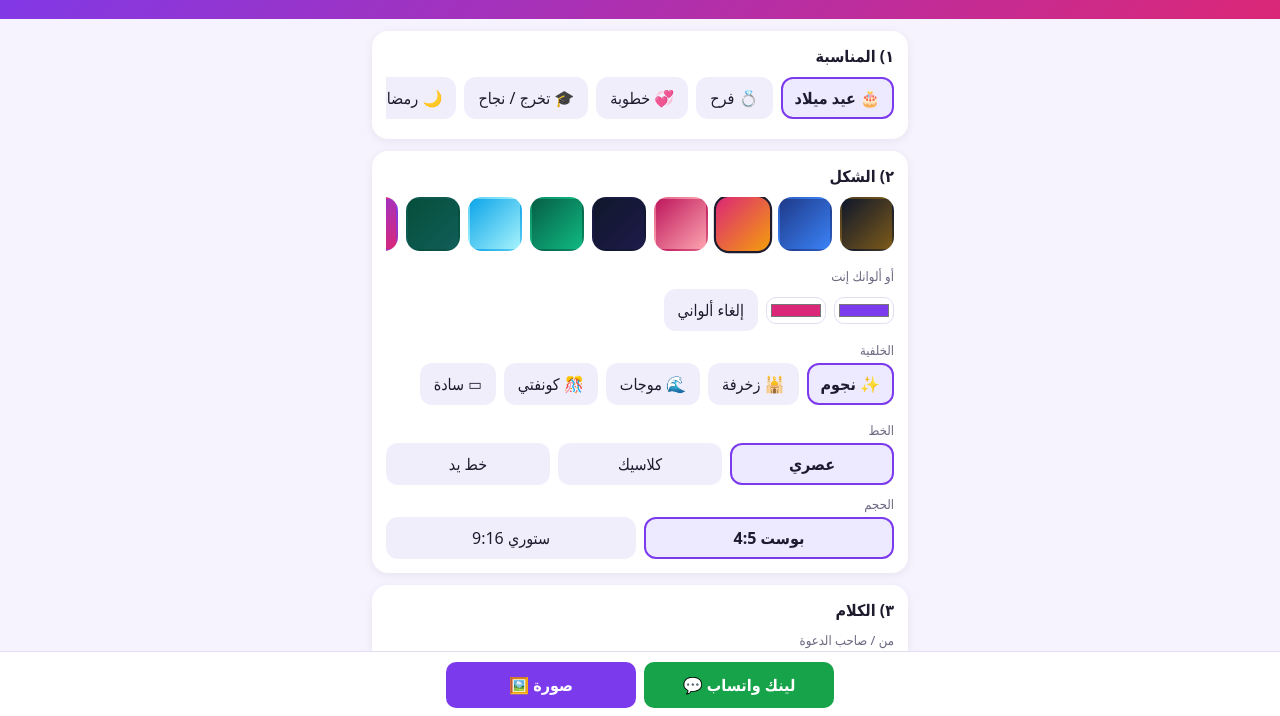
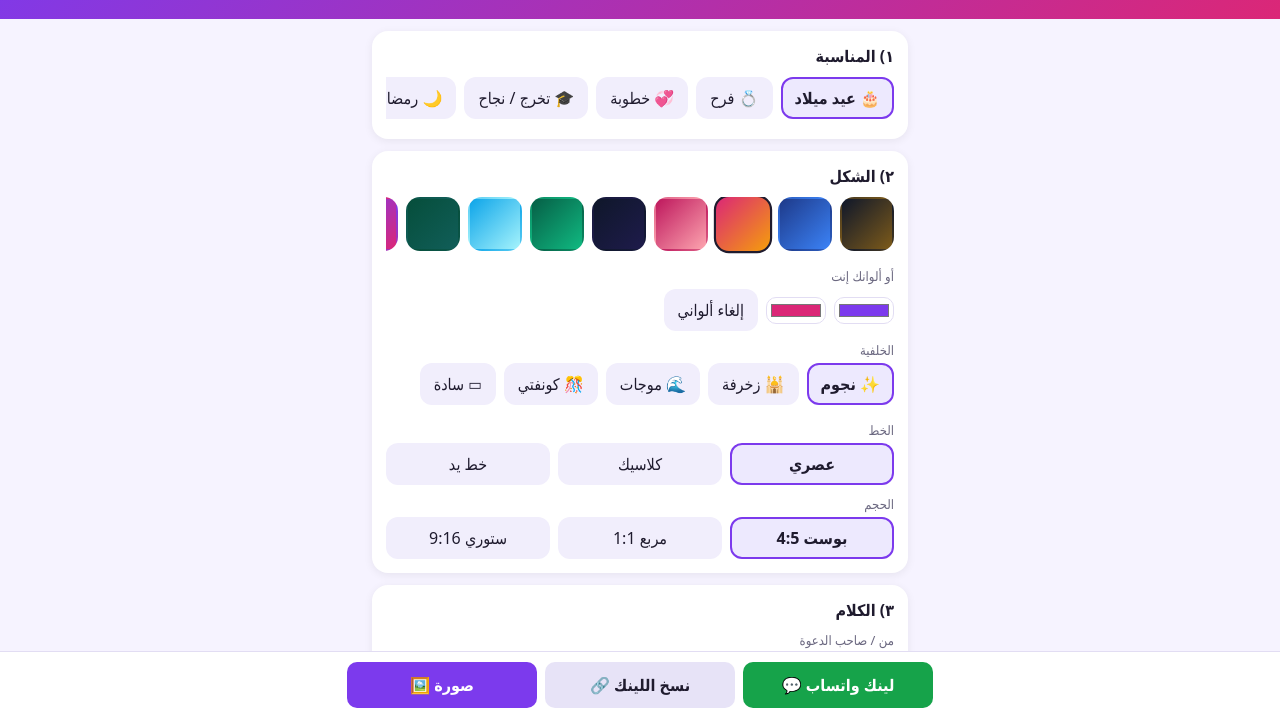
Before and after one commit to mohamedelsayed16399-bit/kartak-cards, a plain HTML site: page index.html in a window 1280 px wide. Shown: the part 82-798 px from the top of the page. Drawn offline with Linux system fonts and the light colour scheme.

Commit message:
Update index.html

```diff
--- a/index.html
+++ b/index.html
@@ -44,7 +44,7 @@ button.b.wa{background:#16a34a}button.b.g{background:#e7e3f7;color:var(--ink)}
 <div id="editor">
 <div class="card"><h2>١) المناسبة</h2><div class="scroll" id="ocs"></div></div>
 <div class="card"><h2>٢) الشكل</h2><div class="scroll" id="ths"></div>
-<label>أو ألوانك إنت</label><div class="row2" style="display:flex;gap:8px;align-items:center"><input type="color" id="c1" value="#7c3aed" style="width:60px;padding:2px"><input type="color" id="c2" value="#db2777" style="width:60px;padding:2px"><button class="oc" onclick="S.c1=S.c2='';draw()">إلغاء ألواني</button></div><label>الخلفية</label><div class="scroll" id="pts"></div><label>الخط</label><div class="seg"><button class="oc on" id="f0" onclick="setF(0)">عصري</button><button class="oc" id="f1" onclick="setF(1)">كلاسيك</button><button class="oc" id="f2" onclick="setF(2)">خط يد</button></div><label>الحجم</label><div class="seg"><button class="oc on" id="s1" onclick="setSize(0)">بوست 4:5</button><button class="oc" id="s2" onclick="setSize(1)">ستوري 9:16</button></div></div>
+<label>أو ألوانك إنت</label><div class="row2" style="display:flex;gap:8px;align-items:center"><input type="color" id="c1" value="#7c3aed" style="width:60px;padding:2px"><input type="color" id="c2" value="#db2777" style="width:60px;padding:2px"><button class="oc" onclick="S.c1=S.c2='';draw()">إلغاء ألواني</button></div><label>الخلفية</label><div class="scroll" id="pts"></div><label>الخط</label><div class="seg"><button class="oc on" id="f0" onclick="setF(0)">عصري</button><button class="oc" id="f1" onclick="setF(1)">كلاسيك</button><button class="oc" id="f2" onclick="setF(2)">خط يد</button></div><label>الحجم</label><div class="seg"><button class="oc on" id="s1" onclick="setSize(0)">بوست 4:5</button><button class="oc" id="s3" onclick="setSize(2)">مربع 1:1</button><button class="oc" id="s2" onclick="setSize(1)">ستوري 9:16</button></div></div>
 <div class="card"><h2>٣) الكلام</h2>
 <label>من / صاحب الدعوة</label><input id="fr" placeholder="مثلاً: محمد وعائلته" maxlength="40">
 <label>إلى (اختياري)</label><input id="to" placeholder="مثلاً: العزيز أحمد" maxlength="40">
@@ -55,7 +55,7 @@ button.b.wa{background:#16a34a}button.b.g{background:#e7e3f7;color:var(--ink)}
 </div><div class="card" id="prev"><h2 id="ph">معاينة</h2><canvas id="cv"></canvas><div class="mut" style="margin-top:8px" id="hint">دوس "صورة" تنزلها أو تبعتها، أو "لينك" يفتح عند صاحبك الكارت نفسه.</div>
 <div id="vcta" style="display:none;text-align:center"><a class="view cta" style="display:inline-block;background:#7c3aed;color:#fff;border-radius:12px;padding:12px 22px;text-decoration:none;font-weight:700" href="./">اعمل كارتك إنت كمان 💌</a></div></div>
 </main>
-<div class="bar" id="bar"><button class="b wa" onclick="shareLink()">لينك واتساب 💬</button><button class="b" onclick="shareImg()">صورة 🖼️</button></div>
+<div class="bar" id="bar"><button class="b wa" onclick="shareLink()">لينك واتساب 💬</button><button class="b g" onclick="copyLink()">نسخ اللينك 🔗</button><button class="b" onclick="shareImg()">صورة 🖼️</button></div>
 <script>
 const $=id=>document.getElementById(id);
 const OC=[
@@ -98,7 +98,7 @@ function rr(g,x,y,w,h,r){g.beginPath();g.moveTo(x+r,y);g.arcTo(x+w,y,x+w,y+h,r);
 function seeded(n){let s=n;return()=>(s=(s*16807)%2147483647)/2147483647}
 function lum(h){const n=parseInt(h.slice(1),16);return(.299*(n>>16)+.587*((n>>8)&255)+.114*(n&255))/255}
 function draw(){
- const oc=OC[S.o],th0=TH[S.t===null?oc.th:S.t],th=S.c1?[S.c1,S.c2||S.c1,lum(S.c1)>.55?'#1f1b2e':'#fff']:th0,W=1080,H=S.sz?1920:1350,cv=$('cv');cv.width=W;cv.height=H;const g=cv.getContext('2d');
+ const oc=OC[S.o],th0=TH[S.t===null?oc.th:S.t],th=S.c1?[S.c1,S.c2||S.c1,lum(S.c1)>.55?'#1f1b2e':'#fff']:th0,W=S.sz===2?1350:1080,H=S.sz===1?1920:1350,cv=$('cv');cv.width=W;cv.height=H;const g=cv.getContext('2d');
  let gr=g.createLinearGradient(0,0,W,H);gr.addColorStop(0,th[0]);gr.addColorStop(1,th[1]);g.fillStyle=gr;g.fillRect(0,0,W,H);
  const FF=['sans-serif','Georgia,Times New Roman,serif','Segoe Script,Brush Script MT,cursive'][S.ft||0];
  const rnd=seeded(7+S.o*13);g.fillStyle=th[2];g.strokeStyle=th[2];const pt=S.pt||0;
@@ -111,24 +111,25 @@ function draw(){
  // frame
  g.strokeStyle=th[2];g.lineWidth=6;rr(g,50,50,W-100,H-100,40);g.stroke();g.globalAlpha=.4;g.lineWidth=2;rr(g,70,70,W-140,H-140,30);g.stroke();g.globalAlpha=1;
  g.direction='rtl';g.textAlign='center';g.fillStyle=th[2];
- let y=S.sz?330:230;
- if(PH){const R=S.sz?170:130;g.save();g.beginPath();g.arc(W/2,y-30,R,0,7);g.clip();const sc=Math.max(2*R/PH.width,2*R/PH.height);g.drawImage(PH,W/2-PH.width*sc/2,y-30-PH.height*sc/2,PH.width*sc,PH.height*sc);g.restore();g.strokeStyle=th[2];g.lineWidth=8;g.beginPath();g.arc(W/2,y-30,R,0,7);g.stroke();y+=R-60}
- else{g.font='170px sans-serif';g.fillText(oc.e[0],W/2,y)}y+=S.sz?130:110;
- g.font='bold 96px '+FF;g.shadowColor='#0006';g.shadowBlur=14;g.fillText(oc.t,W/2,y+30);g.shadowBlur=0;y+=S.sz?150:120;
+ let y=S.sz===1?330:230;
+ if(PH){const R=S.sz===1?170:130;g.save();g.beginPath();g.arc(W/2,y-30,R,0,7);g.clip();const sc=Math.max(2*R/PH.width,2*R/PH.height);g.drawImage(PH,W/2-PH.width*sc/2,y-30-PH.height*sc/2,PH.width*sc,PH.height*sc);g.restore();g.strokeStyle=th[2];g.lineWidth=8;g.beginPath();g.arc(W/2,y-30,R,0,7);g.stroke();y+=R-60}
+ else{g.font='170px sans-serif';g.fillText(oc.e[0],W/2,y)}y+=S.sz===1?130:110;
+ g.font='bold 96px '+FF;g.shadowColor='#0006';g.shadowBlur=14;g.fillText(oc.t,W/2,y+30);g.shadowBlur=0;y+=S.sz===1?150:120;
  g.globalAlpha=.7;g.fillRect(W/2-120,y-40,240,5);g.globalAlpha=1;y+=40;
  if(S.to){g.font='bold 50px '+FF;g.fillText(S.to,W/2,y+30);y+=95}
- g.font='46px '+FF;y=wrap(g,S.msg||oc.m,W/2,y+30,W-260,76)+(S.sz?40:10);
+ g.font='46px '+FF;y=wrap(g,S.msg||oc.m,W/2,y+30,W-260,76)+(S.sz===1?40:10);
  const dtx=ardate();if(dtx){g.font='bold 52px '+FF;g.fillText('📅 '+dtx,W/2,y+40);y+=85}
  const dl=dleft();if(dl!==null&&dl>=0){g.fillStyle='#ffffff26';rr(g,W/2-230,y+10,460,90,45);g.fill();g.fillStyle=th[2];g.font='bold 46px '+FF;g.fillText(dl===0?'⏰ النهارده!':dl===1?'⏰ بكرة!':'⏰ باقي '+dl.toLocaleString('ar-EG')+' يوم',W/2,y+72);y+=120}
  if(S.pl){g.font='bold 48px sans-serif';g.fillText('📍 '+S.pl,W/2,y+40);y+=85}
  if(S.fr){g.fillStyle='#ffffff22';rr(g,160,H-330,W-320,130,30);g.fill();g.fillStyle=th[2];g.font='bold 54px '+FF;g.fillText(S.fr,W/2,H-245)}
  g.globalAlpha=.7;g.font='28px sans-serif';g.fillText('اتعمل بـ كارتك 💌',W/2,H-110);g.globalAlpha=1;
- $('s1').classList.toggle('on',!S.sz);$('s2').classList.toggle('on',!!S.sz);
+ $('s1').classList.toggle('on',!S.sz);$('s2').classList.toggle('on',S.sz===1);$('s3').classList.toggle('on',S.sz===2);
  document.querySelectorAll('#ocs .oc').forEach((b,i)=>b.classList.toggle('on',i===S.o));
  [0,1,2].forEach(i=>$('f'+i).classList.toggle('on',(S.ft||0)===i));document.querySelectorAll('#pts .oc').forEach((b,i)=>b.classList.toggle('on',i===(S.pt||0)));document.querySelectorAll('.th').forEach((b,i)=>b.classList.toggle('on',i===(S.t===null?oc.th:S.t)));
 }
 function link(){return location.origin+location.pathname+'#'+enc(S)}
 function shareLink(){const u=link();window.open('https://wa.me/?text='+encodeURIComponent((S.fr?S.fr+' بعتلك كارت 💌\n':'وصلك كارت 💌\n')+u),'_blank')}
+async function copyLink(){const u=link();try{await navigator.clipboard.writeText(u);alert('اتنسخ اللينك ✅')}catch(e){prompt('انسخ اللينك:',u)}}
 function shareImg(){$('cv').toBlob(async b=>{const f=new File([b],'kartak.png',{type:'image/png'});
  if(navigator.canShare&&navigator.canShare({files:[f]})){try{await navigator.share({files:[f],text:'اتعمل بـ كارتك: '+location.origin+location.pathname});return}catch(e){}}
  const a=document.createElement('a');a.href=URL.createObjectURL(b);a.download='kartak.png';a.click()})}
```
